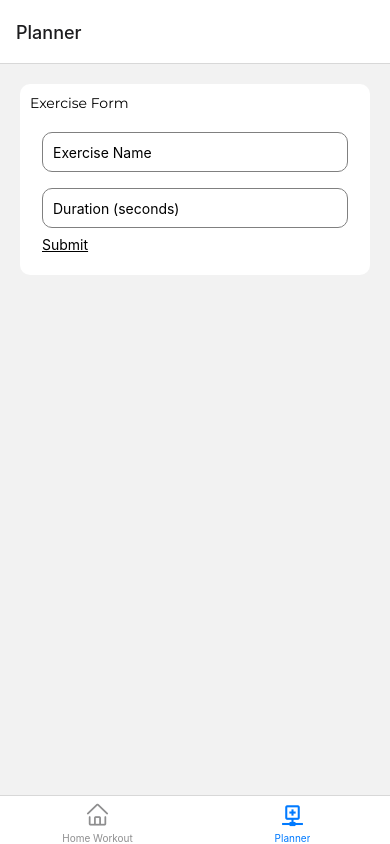
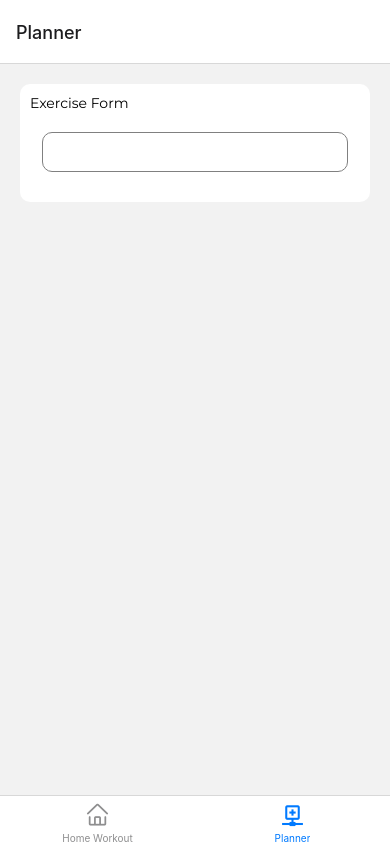
Before and after one commit to salehi-dev/gym-buddy-app, a React Native app: screen /Planner in a window 390 px wide. Built offline with nearby package versions, Linux system fonts and the light colour scheme.

Commit message:
Feat: Use from react-hook-form in WorkoutForm

```diff
--- a/src/components/WorkoutForm.tsx
+++ b/src/components/WorkoutForm.tsx
@@ -1,5 +1,6 @@
 import { useState } from "react";
-import { View, StyleSheet, TextInput } from "react-native";
+import { View, StyleSheet, TextInput, Text } from "react-native";
+import { useForm, Controller } from "react-hook-form";
 
 import { MontserratText } from "./styled/MontserratText";
 import PressableText from "./styled/PressableText";
@@ -13,34 +14,25 @@ type WorkoutProps = {
 };
 
 export default function WorkoutForm({ onSubmit }: WorkoutProps) {
-  const [form, setForm] = useState({
-    exerciseName: "",
-    duration: "",
-  });
-  const onChangeInput = (exerciseName: string) => (text: string) => {
-    setForm({
-      ...form,
-      [exerciseName]: text,
-    });
-  };
+  const { control } = useForm();
   return (
     <View style={styles.container}>
       <MontserratText>Exercise Form</MontserratText>
       <View style={styles.formContainer}>
-        <TextInput
-          value={form.exerciseName}
-          placeholder="Exercise Name"
-          style={styles.input}
-          onChangeText={onChangeInput("exerciseName")}
+        <Controller
+          control={control}
+          rules={{
+            required: true,
+          }}
+          name="exerciseName"
+          render={({ field: { onChange, value } }) => (
+            <TextInput
+              onChangeText={onChange}
+              value={value}
+              style={styles.input}
+            />
+          )}
         />
-        <TextInput
-          value={form.duration}
-          placeholder="Duration (seconds)"
-          keyboardType="numeric"
-          style={styles.input}
-          onChangeText={onChangeInput("duration")}
-        />
-        <PressableText text="Submit" onPress={() => onSubmit(form)} />
       </View>
     </View>
   );
```
